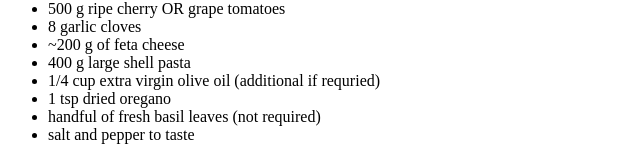
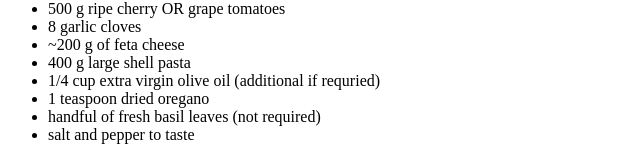
Before and after one commit to taminderpabla/odin-recipes, a plain HTML site: page recipes/feta-pasta.html in a window 1280 px wide. Shown: the part 676-822 px from the top of the page, 0-640 px from the left. Drawn offline with Linux system fonts and the light colour scheme.

Commit message:
Edit feta-pasta.html

```diff
--- a/recipes/feta-pasta.html
+++ b/recipes/feta-pasta.html
@@ -15,7 +15,7 @@
         <li>~200 g of feta cheese</li>
         <li>400 g large shell pasta</li>
         <li>1/4 cup extra virgin olive oil (additional if requried)</li>
-        <li>1 tsp dried oregano</li>
+        <li>1 teaspoon dried oregano</li>
         <li>handful of fresh basil leaves (not required)</li>
         <li>salt and pepper to taste</li>
     </ul>
```
